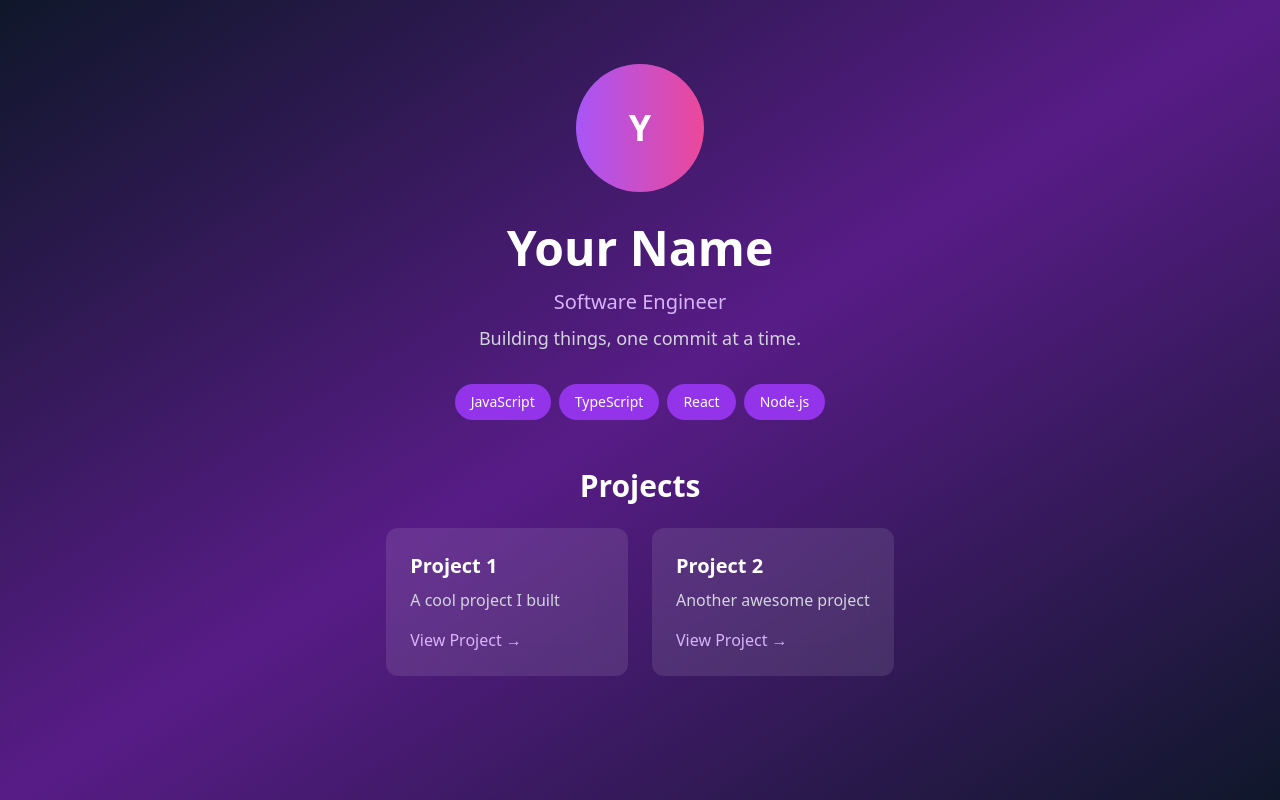
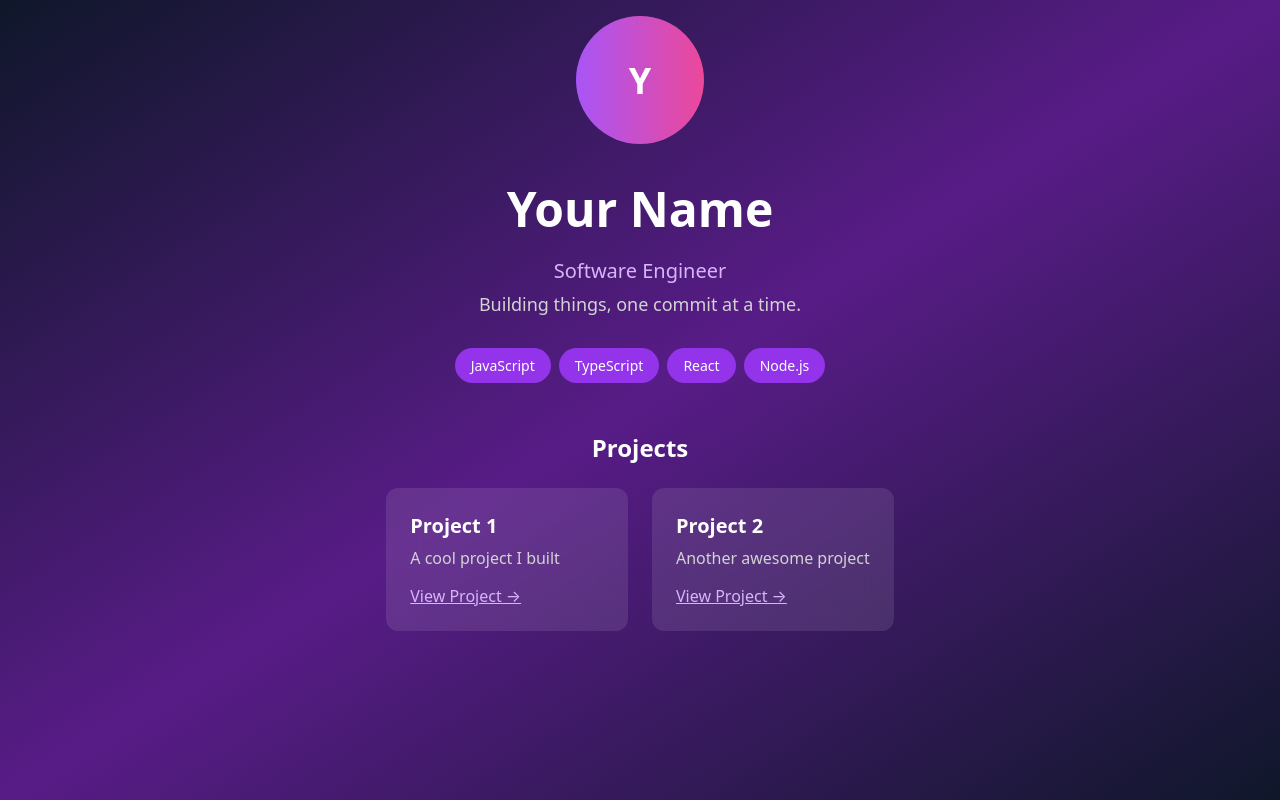
Before and after one commit to omrash/my-site, a Next.js app: page / in a window 1280 px wide. Built offline with nearby package versions, Linux system fonts and the light colour scheme.

Commit message:
Fix blank page by removing Tailwind CSS dependency
Replace Tailwind directives with plain CSS to resolve build issues
where Tailwind was not being properly compiled. This fixes the blank
page display issue on the remote VPS deployment.

```diff
--- a/app/globals.css
+++ b/app/globals.css
@@ -1,15 +1,231 @@
-@tailwind base;
-@tailwind components;
-@tailwind utilities;
-
-@layer base {
-  body {
-    @apply m-0 p-0 font-sans antialiased
-  }
+* {
+  margin: 0;
+  padding: 0;
+  box-sizing: border-box;
 }
 
-@layer components {
-  .container {
-    @apply max-w-6xl mx-auto px-4
-  }
+body {
+  font-family: system-ui, -apple-system, sans-serif;
+  min-height: 100vh;
+  background: linear-gradient(to bottom right, #0f172a, #581c87, #0f172a);
 }
+
+.container {
+  max-width: 960px;
+  margin: 0 auto;
+  padding: 1rem;
+}
+
+.min-h-screen {
+  min-height: 100vh;
+}
+
+.bg-gradient-to-br {
+  background: linear-gradient(to bottom right, #0f172a, #581c87, #0f172a);
+}
+
+.flex {
+  display: flex;
+}
+
+.flex-col {
+  flex-direction: column;
+}
+
+.items-center {
+  align-items: center;
+}
+
+.justify-center {
+  justify-content: center;
+}
+
+.text-center {
+  text-align: center;
+}
+
+.mb-8 {
+  margin-bottom: 2rem;
+}
+
+.w-32 {
+  width: 8rem;
+}
+
+.h-32 {
+  height: 8rem;
+}
+
+.rounded-full {
+  border-radius: 9999px;
+}
+
+.bg-gradient-to-r {
+  background: linear-gradient(to right, #a855f7, #ec4899);
+}
+
+.flex {
+  display: flex;
+}
+
+.items-center {
+  align-items: center;
+}
+
+.justify-center {
+  justify-content: center;
+}
+
+.text-white {
+  color: white;
+}
+
+.text-4xl {
+  font-size: 2.25rem;
+}
+
+.font-bold {
+  font-weight: 700;
+}
+
+.text-5xl {
+  font-size: 3rem;
+}
+
+.text-xl {
+  font-size: 1.25rem;
+}
+
+.text-purple-300 {
+  color: #d8b4fa;
+}
+
+.text-lg {
+  font-size: 1.125rem;
+}
+
+.text-gray-300 {
+  color: #d3d3d3;
+}
+
+.max-w-2xl {
+  max-width: 42rem;
+}
+
+.mb-2 {
+  margin-bottom: 0.5rem;
+}
+
+.mb-4 {
+  margin-bottom: 1rem;
+}
+
+.mb-6 {
+  margin-bottom: 1.5rem;
+}
+
+.mb-8 {
+  margin-bottom: 2rem;
+}
+
+.mb-12 {
+  margin-bottom: 3rem;
+}
+
+.flex-wrap {
+  flex-wrap: wrap;
+}
+
+.gap-2 {
+  gap: 0.5rem;
+}
+
+.px-4 {
+  padding-left: 1rem;
+  padding-right: 1rem;
+}
+
+.py-2 {
+  padding-top: 0.5rem;
+  padding-bottom: 0.5rem;
+}
+
+.bg-purple-600 {
+  background-color: #9333ea;
+}
+
+.text-white {
+  color: white;
+}
+
+.rounded-full {
+  border-radius: 9999px;
+}
+
+.text-sm {
+  font-size: 0.875rem;
+}
+
+.grid {
+  display: grid;
+}
+
+.md\:grid-cols-2 {
+  grid-template-columns: repeat(2, minmax(0, 1fr));
+}
+
+.gap-6 {
+  gap: 1.5rem;
+}
+
+.max-w-4xl {
+  max-width: 56rem;
+}
+
+.bg-white\/10 {
+  background-color: rgba(255, 255, 255, 0.1);
+}
+
+.backdrop-blur-lg {
+  backdrop-filter: blur(16px);
+}
+
+.rounded-xl {
+  border-radius: 0.75rem;
+}
+
+.p-6 {
+  padding: 1.5rem;
+}
+
+.text-left {
+  text-align: left;
+}
+
+.hover\:bg-white\/15:hover {
+  background-color: rgba(255, 255, 255, 0.15);
+}
+
+.transition-all {
+  transition: all;
+}
+
+.text-xl {
+  font-size: 1.25rem;
+}
+
+.font-semibold {
+  font-weight: 600;
+}
+
+.text-gray-300 {
+  color: #d3d3d3;
+}
+
+.text-purple-300 {
+  color: #d8b4fa;
+}
+
+.hover\:text-purple-200:hover {
+  color: #e9d5eb;
+}
--- a/package.json
+++ b/package.json
@@ -16,7 +16,6 @@
   },
   "devDependencies": {
     "eslint": "^8.57.0",
-    "eslint-config-next": "14.2.3",
-    "tailwindcss": "^3.4.0"
+    "eslint-config-next": "14.2.3"
   }
 }
--- a/tailwind.config.js
+++ /dev/null
@@ -1,19 +0,0 @@
-/** @type {import('tailwindcss').Config} */
-module.exports = {
-  content: [
-    './pages/**/*.{js,ts,jsx,tsx,mdx}',
-    './components/**/*.{js,ts,jsx,tsx,mdx}',
-    './app/**/*.{js,ts,jsx,tsx,mdx}',
-  ],
-  theme: {
-    extend: {
-      colors: {
-        purple: {
-          300: '#d8b4fa',
-          600: '#9333ea',
-        },
-      },
-    },
-  },
-  plugins: [],
-}
```
